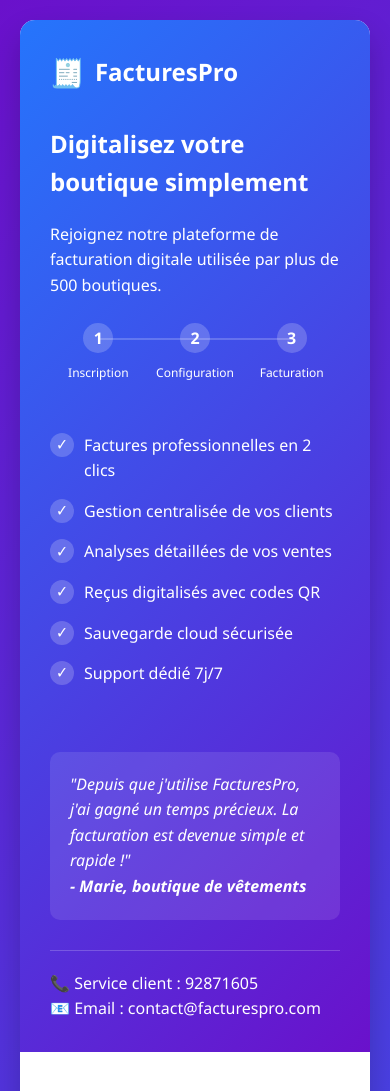
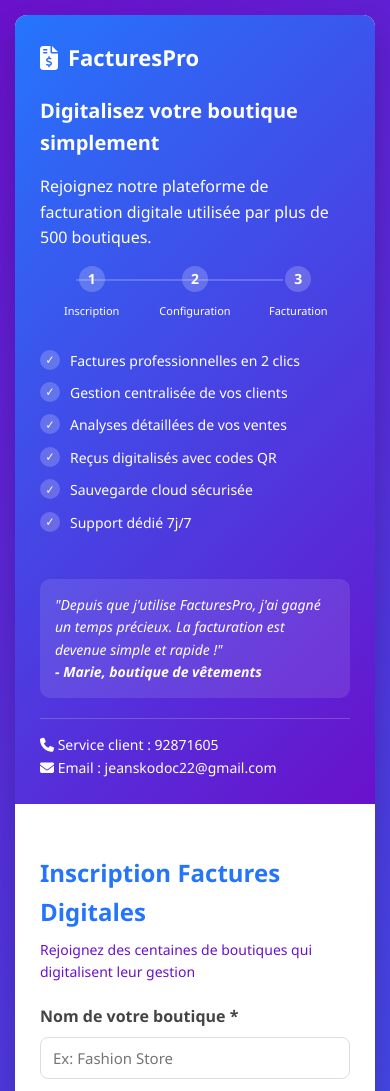
Before and after one commit to jeanskodoc/Factures-digitalis-es, a plain HTML site: page inscription.html in a window 390 px wide. Shown: the top 1091 px of the page. Drawn offline with Linux system fonts and the light colour scheme.

Commit message:
Update WhatsApp button and contact information

```diff
--- a/inscription.html
+++ b/inscription.html
@@ -4,6 +4,7 @@
     <meta charset="UTF-8">
     <meta name="viewport" content="width=device-width, initial-scale=1.0">
     <title>Inscription - Factures Digitales pour Boutiques</title>
+    <link rel="stylesheet" href="https://cdnjs.cloudflare.com/ajax/libs/font-awesome/6.4.0/css/all.min.css">
     <style>
         * {
             box-sizing: border-box;
@@ -236,9 +237,32 @@
             font-style: italic;
         }
 
+        /* Responsive Design */
+        /* Tablettes (écrans moyens) */
+        @media (max-width: 1024px) {
+            .container {
+                max-width: 900px;
+                gap: 25px;
+            }
+
+            .form-section, .info-section {
+                padding: 35px;
+            }
+
+            h1 {
+                font-size: 26px;
+            }
+
+            h2 {
+                font-size: 22px;
+            }
+        }
+
+        /* Tablettes petites et grands mobiles */
         @media (max-width: 768px) {
             .container {
                 grid-template-columns: 1fr;
+                max-width: 600px;
             }
 
             .info-section {
@@ -253,6 +277,190 @@
             .form-row {
                 flex-direction: column;
                 gap: 0;
+            }
+
+            .steps {
+                margin: 20px 0;
+            }
+
+            .step:not(:last-child)::after {
+                right: -40%;
+            }
+
+            .benefits-list {
+                margin: 20px 0;
+            }
+
+            .benefits-list li {
+                margin-bottom: 12px;
+            }
+        }
+
+        /* Mobiles (écrans petits) */
+        @media (max-width: 480px) {
+            body {
+                padding: 15px;
+            }
+
+            .container {
+                border-radius: 12px;
+            }
+
+            .form-section, .info-section {
+                padding: 25px;
+            }
+
+            h1 {
+                font-size: 24px;
+                margin-bottom: 8px;
+            }
+
+            h2 {
+                font-size: 20px;
+                margin-bottom: 15px;
+            }
+
+            .tagline {
+                font-size: 14px;
+                margin-bottom: 20px;
+            }
+
+            .form-group {
+                margin-bottom: 15px;
+            }
+
+            input, select, textarea {
+                padding: 10px 12px;
+                font-size: 15px;
+            }
+
+            .btn {
+                padding: 12px 20px;
+                font-size: 15px;
+            }
+
+            .logo {
+                font-size: 22px;
+                margin-bottom: 20px;
+            }
+
+            .logo-icon {
+                font-size: 24px;
+            }
+
+            .steps {
+                margin: 15px 0;
+            }
+
+            .step-number {
+                width: 26px;
+                height: 26px;
+                font-size: 14px;
+            }
+
+            .step-text {
+                font-size: 11px;
+            }
+
+            .step:not(:last-child)::after {
+                top: 13px;
+                right: -35%;
+            }
+
+            .benefits-list {
+                margin: 15px 0;
+            }
+
+            .benefits-list li {
+                margin-bottom: 10px;
+                font-size: 14px;
+            }
+
+            .benefits-list li::before {
+                width: 20px;
+                height: 20px;
+                font-size: 12px;
+            }
+
+            .testimonial {
+                padding: 15px;
+                margin-top: 20px;
+                font-size: 14px;
+            }
+
+            .contact-info {
+                margin-top: 20px;
+                padding-top: 15px;
+                font-size: 14px;
+            }
+        }
+
+        /* Très petits écrans */
+        @media (max-width: 320px) {
+            body {
+                padding: 10px;
+            }
+
+            .form-section, .info-section {
+                padding: 20px;
+            }
+
+            h1 {
+                font-size: 22px;
+            }
+
+            h2 {
+                font-size: 18px;
+            }
+
+            .tagline {
+                font-size: 13px;
+            }
+
+            input, select, textarea {
+                padding: 8px 10px;
+                font-size: 14px;
+            }
+
+            .btn {
+                padding: 10px 15px;
+                font-size: 14px;
+            }
+
+            .logo {
+                font-size: 20px;
+            }
+
+            .steps {
+                margin: 12px 0;
+            }
+
+            .step-number {
+                width: 22px;
+                height: 22px;
+                font-size: 12px;
+            }
+
+            .step-text {
+                font-size: 10px;
+            }
+
+            .step:not(:last-child)::after {
+                top: 11px;
+                right: -30%;
+            }
+
+            .benefits-list li {
+                font-size: 13px;
+            }
+
+            .testimonial {
+                padding: 12px;
+                font-size: 13px;
+            }
+
+            .contact-info {
+                font-size: 13px;
             }
         }
     </style>
@@ -358,9 +566,7 @@
 
                 <div class="form-group">
                     <button type="button" id="sendWhatsApp" class="btn btn-whatsapp">
-                        <svg width="20" height="20" viewBox="0 0 24 24" fill="currentColor">
-                            <path d="M17.472 14.382c-.297-.149-1.758-.867-2.03-.967-.273-.099-.471-.148-.67.15-.197.297-.767.966-.94 1.164-.173.199-.347.223-.644.075-.297-.15-1.255-.463-2.39-1.475-.883-.788-1.48-1.761-1.653-2.059-.173-.297-.018-.458.13-.606.134-.133.298-.347.446-.52.149-.174.198-.298.298-.497.099-.198.05-.371-.025-.52-.075-.149-.669-1.612-.916-2.207-.242-.579-.487-.5-.669-.51-.173-.008-.371-.01-.57-.01-.198 0-.52.074-.792.372-.272.297-1.04 1.016-1.04 2.479 0 1.462 1.065 2.875 1.213 3.074.149.198 2.096 3.2 5.077 4.487.709.306 1.262.489 1.694.625.712.227 1.36.195 1.871.118.571-.085 1.758-.719 2.006-1.413.248-.694.248-1.289.173-1.413-.074-.124-.272-.198-.57-.347m-5.421 7.403h-.004a9.87 9.87 0 01-5.031-1.378l-.361-.214-3.741.982.998-3.648-.235-.374a9.86 9.86 0 01-1.51-5.26c.001-5.45 4.436-9.884 9.888-9.884 2.64 0 5.122 1.03 6.988 2.898a9.825 9.825 0 012.893 6.994c-.003 5.45-4.437 9.884-9.885 9.884m8.413-18.285A11.815 11.815 0 0012.05 0C5.495 0 .16 5.335.157 11.892c0 2.096.547 4.142 1.588 5.945L.057 24l6.305-1.654a11.882 11.882 0 005.683 1.448h.005c6.554 0 11.89-5.335 11.893-11.893a11.821 11.821 0 00-3.48-8.413z"/>
-                        </svg>
+                        <i class="fab fa-whatsapp"></i>
                         Envoyer par WhatsApp
                     </button>
                 </div>
@@ -373,7 +579,7 @@
 
         <div class="info-section">
             <div class="logo">
-                <span class="logo-icon">🧾</span>
+                <i class="fas fa-file-invoice-dollar logo-icon"></i>
                 <span>FacturesPro</span>
             </div>
 
@@ -410,8 +616,8 @@
             </div>
 
             <div class="contact-info">
-                <p>📞 Service client : 92871605</p>
-                <p>📧 Email : contact@facturespro.com</p>
+                <p><i class="fas fa-phone"></i> Service client : 92871605</p>
+                <p><i class="fas fa-envelope"></i> Email : jeanskodoc22@gmail.com</p>
             </div>
         </div>
     </div>
```
